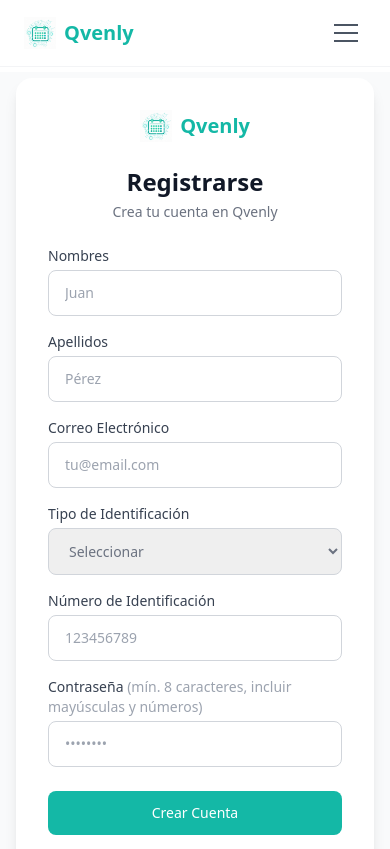
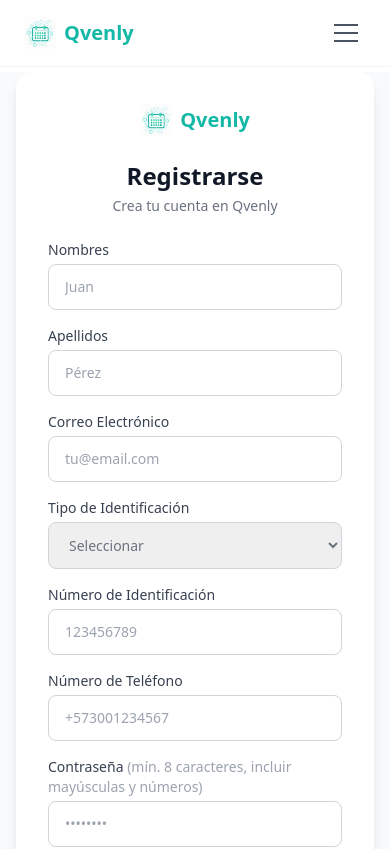
Before and after one commit to LeidyMaingualDev/qvenly-web, an Angular app: page /auth/register in a window 390 px wide. Shown: the top 849 px of the page. Built offline with nearby package versions, Linux system fonts and the light colour scheme.

Commit message:
feat(register): add phone number field and update document type options

```diff
--- a/src/app/features/auth/register/register.component.html
+++ b/src/app/features/auth/register/register.component.html
@@ -16,55 +16,56 @@
 
             <div class="flex flex-col gap-1">
                 <label class="text-sm font-medium text-gray-700">Nombres</label>
-        <input
-          type="text"
-          placeholder="Juan"
-          class="border border-gray-300 rounded-lg px-4 py-3 text-sm outline-none focus:border-teal-500 transition-colors"/>
+                <input type="text" placeholder="Juan"
+                    class="border border-gray-300 rounded-lg px-4 py-3 text-sm outline-none focus:border-teal-500 transition-colors" />
             </div>
 
             <div class="flex flex-col gap-1">
                 <label class="text-sm font-medium text-gray-700">Apellidos</label>
-        <input
-          type="text"
-          placeholder="Pérez"
-          class="border border-gray-300 rounded-lg px-4 py-3 text-sm outline-none focus:border-teal-500 transition-colors"/>
+                <input type="text" placeholder="Pérez"
+                    class="border border-gray-300 rounded-lg px-4 py-3 text-sm outline-none focus:border-teal-500 transition-colors" />
             </div>
 
             <div class="flex flex-col gap-1">
                 <label class="text-sm font-medium text-gray-700">Correo Electrónico</label>
-        <input
-          type="email"
-          placeholder="tu@email.com"
-          class="border border-gray-300 rounded-lg px-4 py-3 text-sm outline-none focus:border-teal-500 transition-colors"/>
+                <input type="email" placeholder="tu@email.com"
+                    class="border border-gray-300 rounded-lg px-4 py-3 text-sm outline-none focus:border-teal-500 transition-colors" />
             </div>
 
             <div class="flex flex-col gap-1">
                 <label class="text-sm font-medium text-gray-700">Tipo de Identificación</label>
-        <select class="border border-gray-300 rounded-lg px-4 py-3 text-sm outline-none focus:border-teal-500 transition-colors text-gray-500">
+                <select
+                    class="border border-gray-300 rounded-lg px-4 py-3 text-sm outline-none focus:border-teal-500 transition-colors text-gray-500">
                     <option value="" disabled selected>Seleccionar</option>
-          <option value="cc">Cédula de Ciudadanía</option>
-          <option value="ce">Cédula de Extranjería</option>
-          <option value="passport">Pasaporte</option>
+                    <option value="CC">Cédula de Ciudadanía</option>
+                    <option value="CE">Cédula de Extranjería</option>
+                    <option value="PASSPORT">Pasaporte</option>
+                    <option value="TI">Tarjeta de Identidad</option>
                 </select>
             </div>
 
             <div class="flex flex-col gap-1">
                 <label class="text-sm font-medium text-gray-700">Número de Identificación</label>
-        <input
-          type="text"
-          placeholder="123456789"
-          class="border border-gray-300 rounded-lg px-4 py-3 text-sm outline-none focus:border-teal-500 transition-colors"/>
+                <input type="text" placeholder="123456789"
+                    class="border border-gray-300 rounded-lg px-4 py-3 text-sm outline-none focus:border-teal-500 transition-colors" />
             </div>
 
             <div class="flex flex-col gap-1">
-        <label class="text-sm font-medium text-gray-700">Contraseña <span class="text-gray-400 font-normal">(mín. 8 caracteres, incluir mayúsculas y números)</span></label>
-        <input
-          type="password"
-          placeholder="••••••••"
-          class="border border-gray-300 rounded-lg px-4 py-3 text-sm outline-none focus:border-teal-500 transition-colors"/>
+                <label class="text-sm font-medium text-gray-700">Número de Teléfono</label>
+                <input type="tel" placeholder="+573001234567"
+                    class="border border-gray-300 rounded-lg px-4 py-3 text-sm outline-none focus:border-teal-500 transition-colors" />
             </div>
 
-      <button class="w-full bg-teal-500 text-white py-3 rounded-lg text-sm font-medium hover:bg-teal-600 transition-colors mt-2">
+            <div class="flex flex-col gap-1">
+                <label class="text-sm font-medium text-gray-700">Contraseña <span
+                        class="text-gray-400 font-normal">(mín. 8 caracteres, incluir mayúsculas y
+                        números)</span></label>
+                <input type="password" placeholder="••••••••"
+                    class="border border-gray-300 rounded-lg px-4 py-3 text-sm outline-none focus:border-teal-500 transition-colors" />
+            </div>
+
+            <button
+                class="w-full bg-teal-500 text-white py-3 rounded-lg text-sm font-medium hover:bg-teal-600 transition-colors mt-2">
                 Crear Cuenta
             </button>
 
@@ -73,7 +74,8 @@
         <!-- Login -->
         <p class="text-center text-sm text-gray-500 mt-6">
             ¿Ya tienes cuenta?
-      <a routerLink="/auth/login" class="text-teal-500 font-medium hover:text-teal-600 transition-colors">Iniciar Sesión</a>
+            <a routerLink="/auth/login" class="text-teal-500 font-medium hover:text-teal-600 transition-colors">Iniciar
+                Sesión</a>
         </p>
 
     </div>
```
Lines whose indentation alone changed are shown as unchanged.
